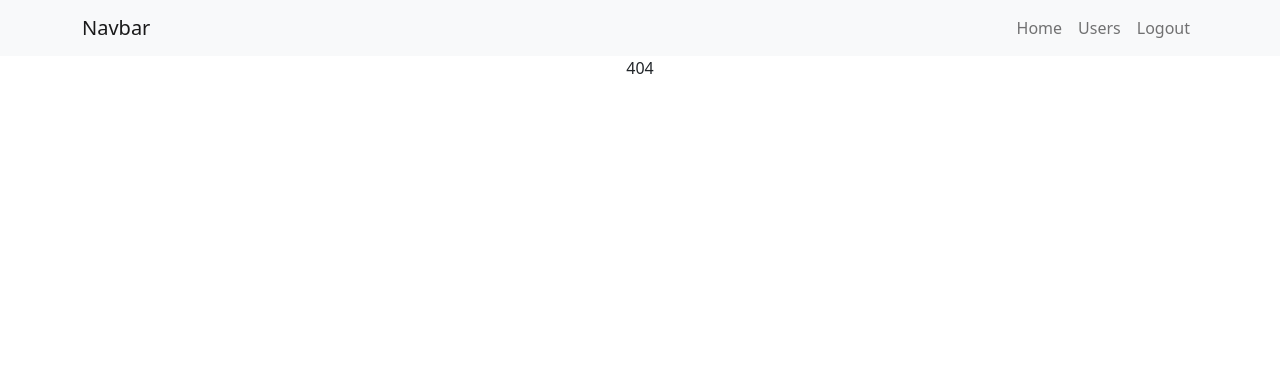
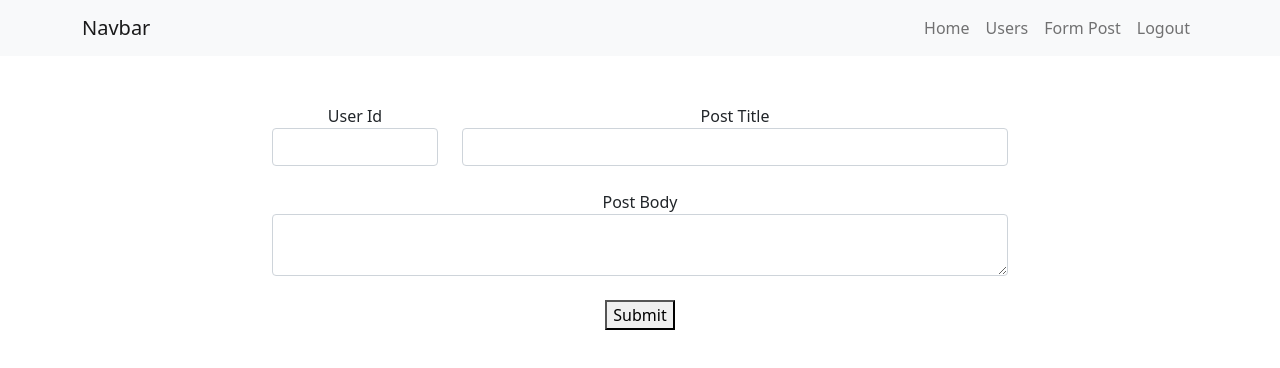
Before and after one commit to web01jay/api-call-demo, a React (Create React App) app: page /form-post in a window 1280 px wide. Before the commit this address had no page. Shown: the top 368 px of the page. Built offline with nearby package versions, Linux system fonts and the light colour scheme; sample sign-in values are in the browser's storage.

Commit message:
long commit

```diff
--- a/src/axios/helper.js
+++ b/src/axios/helper.js
@@ -11,3 +11,9 @@ export const loginSchema = Yup.object().shape({
     .required("Please enter Password")
     .min(6, "Password is too short"),
 });
+
+export const formPostSchema = Yup.object().shape({
+  userId: Yup.number().required("Please Enter User Id").max(2, "Maximum 2 Numbers are allowed"),
+  postTitle: Yup.string().required("Please Enter Post Title").max(50, "Maximum 50 Characters are allowed"),
+  postBody: Yup.string().required("Please Enter Post Body").max(200, "Maximum 200 characters are allowed"),
+});
--- a/src/components/Header.jsx
+++ b/src/components/Header.jsx
@@ -44,11 +44,18 @@ export const Header = ({ ...props }) => {
                   </Link>
                 </li>
                 {isAuthenticate === true ? (
-                  <li className="nav-item">
-                    <Link className="nav-link" to="/users">
-                      Users
-                    </Link>
-                  </li>
+                  <>
+                    <li className="nav-item">
+                      <Link className="nav-link" to="/users">
+                        Users
+                      </Link>
+                    </li>
+                    <li className="nav-item">
+                      <Link className="nav-link" to="/form-post">
+                        Form Post
+                      </Link>
+                    </li>
+                  </>
                 ) : (
                   ""
                 )}
--- /dev/null
+++ b/src/pages/FormPost.jsx
@@ -0,0 +1,116 @@
+import axios from "axios";
+import { useEffect, useState } from "react";
+import { useFormik } from "formik";
+import { formPostSchema } from "../axios/helper";
+import { toast } from "react-toastify";
+
+const FormPost = () => {
+  const [isSubmitting, setIsSubmitting] = useState(false);
+  const {
+    handleSubmit,
+    handleChange,
+    values,
+    errors,
+    touched,
+    setFieldTouched,
+  } = useFormik({
+    initialValues: {
+      userId: "",
+      postTitle: "",
+      postBody: "",
+    },
+    validationSchema: formPostSchema,
+    onSubmit(values) {
+      setIsSubmitting(true);
+      console.log(values);
+      axios
+        .post("https://jsonplaceholder.typicode.com/posts", {
+          userId: "1",
+          id: "11",
+          title:
+            "sunt aut facere repellat provident occaecati excepturi optio reprehenderit",
+          body: "quia et suscipit\nsuscipit recusandae consequuntur expedita et cum\nreprehenderit molestiae ut ut quas totam\nnostrum rerum est autem sunt rem eveniet architecto",
+        })
+        .then(function (response) {
+          console.log(response);
+        })
+        .catch(function (error) {
+          console.log(error);
+        });
+      setIsSubmitting(false);
+    },
+  });
+
+  useEffect(() => {
+    console.log(errors);
+  }, [errors]);
+
+  return (
+    <>
+      {isSubmitting === true ? (
+        <div className="my-5">Submiting</div>
+      ) : (
+        <>
+          <div className="container my-5">
+            <form onSubmit={handleSubmit} className="custom-from">
+              <div className="row justify-content-center">
+                <div className="col-md-2">
+                  <div className="form-group mb-3 mb-md-4">
+                    <label htmlFor="userId">User Id</label>
+                    <input
+                      type="text"
+                      onChange={(e) => {
+                        setFieldTouched("userId", true);
+                        handleChange(e);
+                      }}
+                      value={values.userId}
+                      className={
+                        (errors.userId && touched.userId
+                          ? "input-error"
+                          : null) + " form-control"
+                      }
+                      name="userId"
+                    />
+                  </div>
+                </div>
+                <div className="col-md-6">
+                  <div className="form-group mb-3 mb-md-4">
+                    <label htmlFor="postTitle">Post Title</label>
+                    <input
+                      type="text"
+                      className={
+                        (errors.postTitle && touched.postTitle
+                          ? "input-error"
+                          : null) + " form-control"
+                      }
+                      name="postTitle"
+                    />
+                  </div>
+                </div>
+                <div className="col-md-8">
+                  <div className="form-group mb-3 mb-md-4">
+                    <label htmlFor="postBody">Post Body</label>
+                    <textarea
+                      type="text"
+                      className={
+                        (errors.postBody && touched.postBody
+                          ? "input-error"
+                          : null) + " form-control"
+                      }
+                      name="postBody"
+                    >
+                      {" "}
+                    </textarea>
+                  </div>
+                </div>
+              </div>
+              <button type="submit">Submit</button>
+            </form>
+          </div>
+        </>
+      )}
+    </>
+  );
+};
+
+export default FormPost;
--- a/src/pages/Login.jsx
+++ b/src/pages/Login.jsx
@@ -37,7 +37,7 @@ export const Login = () => {
           dispatch(setLoginAuthentication(true));
           history.push("/users");
           setIsSubmitting(false);
-          console.log(isAuthenticate, `isAuthenticate`)
+          console.log(isAuthenticate, `isAuthenticate`);
         })
         .catch((error) => {
           // console.log(error, `err`);
--- a/src/routes/index.jsx
+++ b/src/routes/index.jsx
@@ -9,6 +9,7 @@ import { Users } from "../pages/Users";
 import Posts from "../pages/Posts";
 import Private from "./Private";
 import PublicRoute from "./Public";
+import FormPost from "../pages/FormPost";
 
 export default function App() {
   // Set minimum height of the main element
@@ -35,6 +36,7 @@ export default function App() {
             <Private path="/users" component={Users} exact />
             <Private path="/users/:id" component={UserProfile} exact />
             <Private path="/users/:id/posts" component={Posts} exact />
+            <Private path="/form-post" component={FormPost} exact />
 
             <PublicRoute path="/" component={Home} exact />
             <PublicRoute path={`*`} component={Page404} />
```
